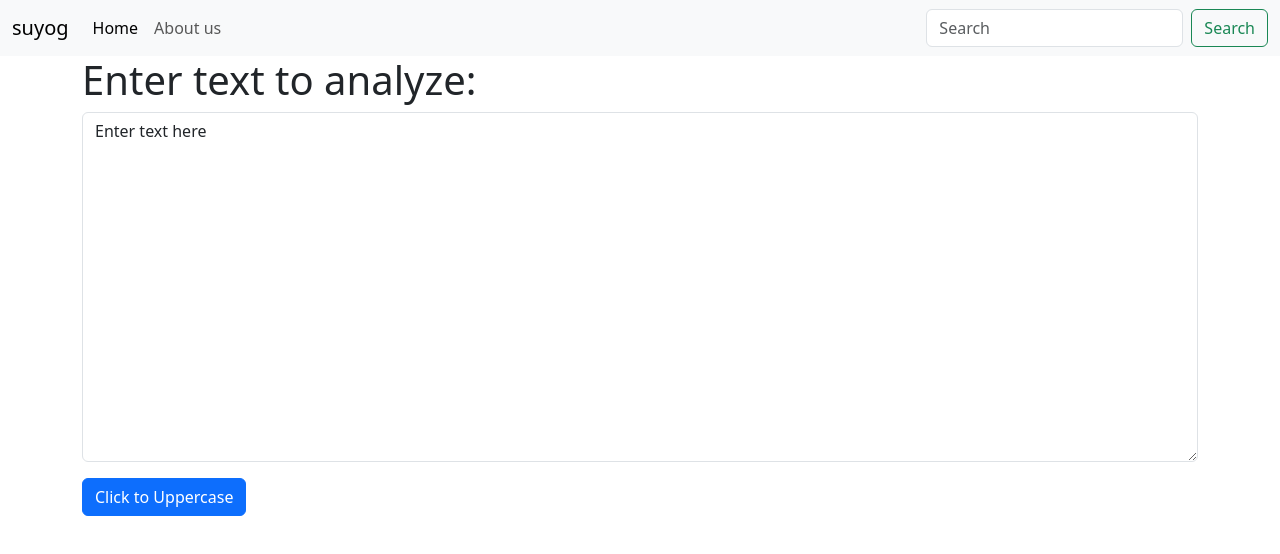
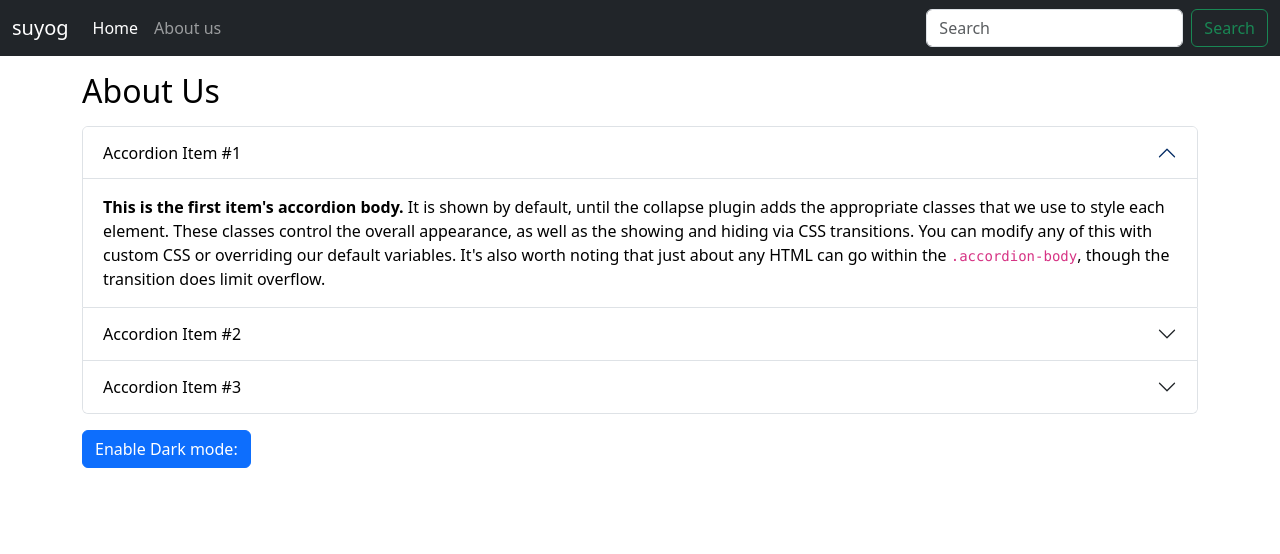
Before and after one commit to suyogit/Text_modifier_reactapp, a React (Create React App) app in the folder my-app/: page / in a window 1280 px wide. Shown: the top 554 px of the page. Built offline with nearby package versions, Linux system fonts and the light colour scheme.

Commit message:
learned enabling darkmode in site

```diff
--- a/my-app/src/App.js
+++ b/my-app/src/App.js
@@ -1,15 +1,17 @@
 //import logo from "./logo.svg";
 import "./App.css";
+import About from "./components/About";
 import Navbar from "./components/Navbar";
-import TextForrrm from "./components/TextForrm";
+// import TextForrrm from "./components/TextForrm";
 
 function App() {
   return (
     <>
       <Navbar title="suyog" about="About us" />
-      <div className="container">
+      {/* <div className="container">
         <TextForrrm heading="Enter text to analyze: " />
-      </div>
+      </div> */}
+      <About />
     </>
   );
 }
--- /dev/null
+++ b/my-app/src/components/About.js
@@ -0,0 +1,139 @@
+import React, { useState } from "react";
+
+export default function About() {
+  //   let myStyle = {
+  //     color: "white",
+  //     backgroundColor: "black",
+  //   };
+
+  const [myStyle, setMyStyle] = useState({
+    color: "black",
+    backgroundColor: "white",
+  });
+
+  const toggleStyle = () => {
+    if (myStyle.color === "black") {
+      setMyStyle({
+        color: "white",
+        backgroundColor: "black",
+        border: "1px solid white",
+      });
+      setbtnText("Enable Light Mode");
+    } else {
+      setMyStyle({
+        color: "black",
+        backgroundColor: "white",
+      });
+      setbtnText("Enable Dark Mode");
+    }
+  };
+
+  const [btnText, setbtnText] = useState("Enable Dark mode:");
+  return (
+    <div className="container" style={myStyle}>
+      <h2 className="my-3">About Us</h2>
+      <div className="accordion" id="accordionExample" style={myStyle}>
+        <div className="accordion-item">
+          <h2 className="accordion-header">
+            <button
+              className="accordion-button"
+              type="button"
+              data-bs-toggle="collapse"
+              data-bs-target="#collapseOne"
+              aria-expanded="true"
+              aria-controls="collapseOne"
+              style={myStyle}
+            >
+              Accordion Item #1
+            </button>
+          </h2>
+          <div
+            id="collapseOne"
+            className="accordion-collapse collapse show"
+            data-bs-parent="#accordionExample"
+          >
+            <div className="accordion-body" style={myStyle}>
+              <strong>This is the first item's accordion body.</strong> It is
+              shown by default, until the collapse plugin adds the appropriate
+              classes that we use to style each element. These classes control
+              the overall appearance, as well as the showing and hiding via CSS
+              transitions. You can modify any of this with custom CSS or
+              overriding our default variables. It's also worth noting that just
+              about any HTML can go within the <code>.accordion-body</code>,
+              though the transition does limit overflow.
+            </div>
+          </div>
+        </div>
+        <div className="accordion-item">
+          <h2 className="accordion-header">
+            <button
+              className="accordion-button collapsed"
+              type="button"
+              data-bs-toggle="collapse"
+              data-bs-target="#collapseTwo"
+              aria-expanded="false"
+              aria-controls="collapseTwo"
+              style={myStyle}
+            >
+              Accordion Item #2
+            </button>
+          </h2>
+          <div
+            id="collapseTwo"
+            className="accordion-collapse collapse"
+            data-bs-parent="#accordionExample"
+          >
+            <div className="accordion-body" style={myStyle}>
+              <strong>This is the second item's accordion body.</strong> It is
+              hidden by default, until the collapse plugin adds the appropriate
+              classes that we use to style each element. These classes control
+              the overall appearance, as well as the showing and hiding via CSS
+              transitions. You can modify any of this with custom CSS or
+              overriding our default variables. It's also worth noting that just
+              about any HTML can go within the <code>.accordion-body</code>,
+              though the transition does limit overflow.
+            </div>
+          </div>
+        </div>
+        <div className="accordion-item">
+          <h2 className="accordion-header">
+            <button
+              className="accordion-button collapsed"
+              type="button"
+              data-bs-toggle="collapse"
+              data-bs-target="#collapseThree"
+              aria-expanded="false"
+              aria-controls="collapseThree"
+              style={myStyle}
+            >
+              Accordion Item #3
+            </button>
+          </h2>
+          <div
+            id="collapseThree"
+            className="accordion-collapse collapse"
+            data-bs-parent="#accordionExample"
+          >
+            <div className="accordion-body" style={myStyle}>
+              <strong>This is the third item's accordion body.</strong> It is
+              hidden by default, until the collapse plugin adds the appropriate
+              classes that we use to style each element. These classes control
+              the overall appearance, as well as the showing and hiding via CSS
+              transitions. You can modify any of this with custom CSS or
+              overriding our default variables. It's also worth noting that just
+              about any HTML can go within the <code>.accordion-body</code>,
+              though the transition does limit overflow.
+            </div>
+          </div>
+        </div>
+      </div>
+      <button
+        onClick={toggleStyle}
+        type="button"
+        className="btn btn-primary my-3"
+      >
+        {btnText}
+      </button>
+    </div>
+  );
+}
--- a/my-app/src/components/Navbar.js
+++ b/my-app/src/components/Navbar.js
@@ -2,7 +2,7 @@
 import PropTypes from "prop-types";
 export default function Navbar(props) {
   return (
-    <nav className="navbar navbar-expand-lg bg-body-tertiary">
+    <nav className="navbar navbar-expand-lg bg-dark navbar-dark ">
       <div className="container-fluid">
         <a className="navbar-brand" href="/">
           {props.title}
--- a/my-app/src/components/TextForrm.js
+++ b/my-app/src/components/TextForrm.js
@@ -6,13 +6,24 @@
     let newText = text.toUpperCase();
     setText(newText);
   };
+  const handleLowClick = () => {
+    //console.log("Uppercase was clicked : " + text);
+    let newText = text.toLowerCase();
+    setText(newText);
+  };
+  const handleClearClick = () => {
+    //console.log("Uppercase was clicked : " + text);
+    let newText = " ";
+    setText(newText);
+  };
   const handleOnChange = (event) => {
     // console.log("On change");
     setText(event.target.value);
   };
   const [text, setText] = useState("Enter text here");
   return (
-    <div>
+    <>
+      <div className="container">
         <div className="heading">
           <h1>{props.heading}</h1>
         </div>
@@ -26,9 +37,37 @@
             rows="14"
           ></textarea>
         </div>
-      <div className="btn btn-primary" onClick={handleUpClick}>
+        <button
+          button
+          className="btn btn-primary mx-3 my-1"
+          onClick={handleUpClick}
+        >
           Click to Uppercase
+        </button>
+        <button
+          button
+          className="btn btn-primary mx-3 my-1"
+          onClick={handleLowClick}
+        >
+          Click to Lowercase
+        </button>
+        <button
+          button
+          className="btn btn-primary mx-2 my-1"
+          onClick={handleClearClick}
+        >
+          Clear
+        </button>
       </div>
+      <div className="container my-3">
+        <h1>your text summary</h1>
+        <p>
+          {text.split(" ").length} words and {text.length} charaters
+        </p>
+        <p>{0.008 * text.split(" ").length} Minutes read</p>
+        <h2>Preview</h2>
+        <p>{text}</p>
       </div>
+    </>
   );
 }
```
Lines whose indentation alone changed are shown as unchanged.
